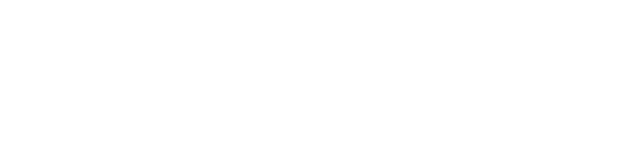
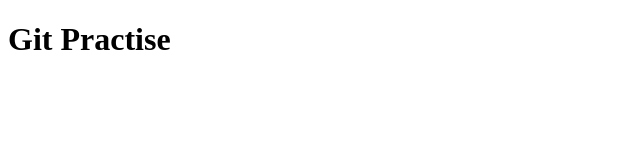
Before and after one commit to jamdelion/cfg-git-practise, a plain HTML site: page index.html in a window 1280 px wide. Shown: the whole page, without its empty margins (0-640 px from the left). Drawn offline with Linux system fonts and the light colour scheme.

Commit message:
Added a title in my HTML and also a colour in my css

```diff
--- a/index.html
+++ b/index.html
@@ -1 +1,13 @@
 <!DOCTYPE html>
+<html lang="en">
+<head>
+    <meta charset="UTF-8">
+    <meta http-equiv="X-UA-Compatible" content="IE=edge">
+    <meta name="viewport" content="width=device-width, initial-scale=1.0">
+    <title>Git Practise</title>
+</head>
+<body>
+    <h1>Git Practise</h1>
+
+</body>
+</html>
--- /dev/null
+++ b/style.css
@@ -0,0 +1,3 @@
+h1 {
+    color: red;
+}
```
